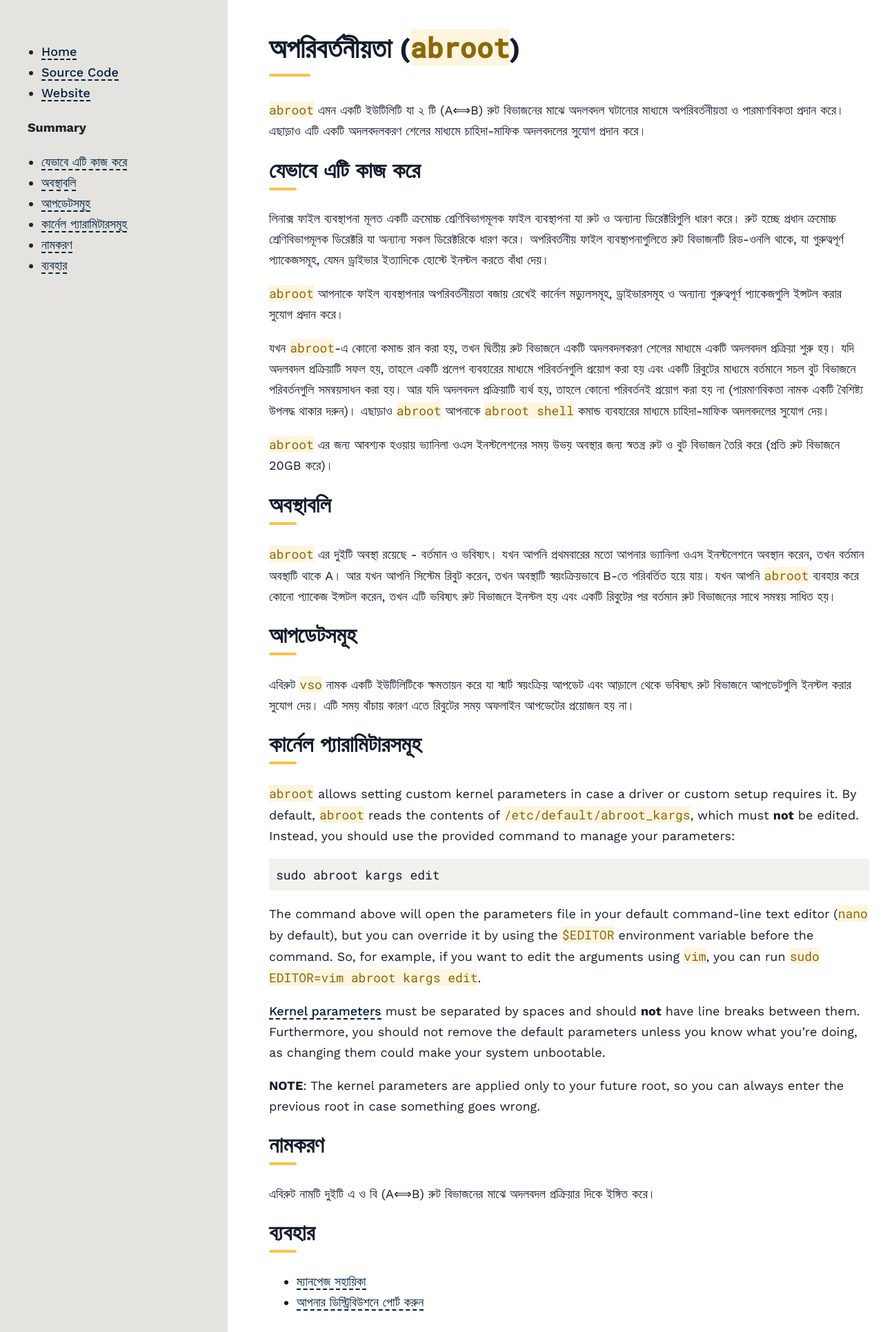
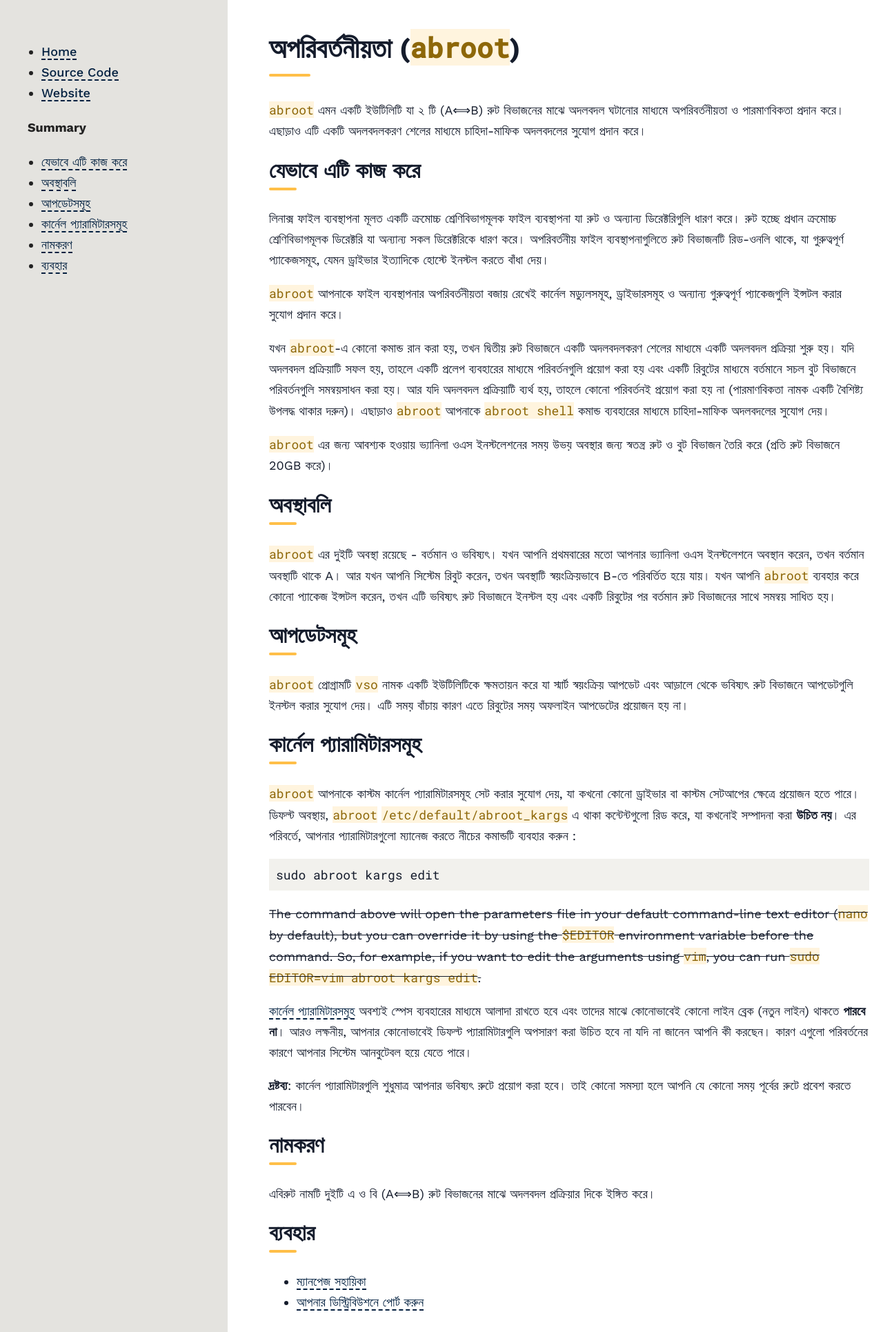
Before and after one commit to Vanilla-OS/documentation, a Jekyll site: the page built from docs/ABRoot/index.bn.md, in a window 1280 px wide. Shown: the whole page at 69% size. Built offline with Jekyll 4.4.1, drawn with Linux system fonts in a browser that asks for light colours.

Commit message:
Rest Of The BN Translation for ABRoot

````diff
--- a/docs/ABRoot/index.bn.md
+++ b/docs/ABRoot/index.bn.md
@@ -25,21 +25,21 @@ description: কীভাবে এবিরুট ব্যবহার কর
 
 ## আপডেটসমূহ
 
-এবিরুট `vso` নামক একটি ইউটিলিটিকে ক্ষমতায়ন করে যা স্মার্ট স্বয়ংক্রিয় আপডেট এবং আড়ালে থেকে ভবিষ্যৎ রুট বিভাজনে আপডেটগুলি ইনস্টল করার সুযোগ দেয়। এটি সময় বাঁচায় কারণ এতে রিবুটের সময় অফলাইন আপডেটের প্রয়োজন হয় না।
+`abroot` প্রোগ্রামটি `vso` নামক একটি ইউটিলিটিকে ক্ষমতায়ন করে যা স্মার্ট স্বয়ংক্রিয় আপডেট এবং আড়ালে থেকে ভবিষ্যৎ রুট বিভাজনে আপডেটগুলি ইনস্টল করার সুযোগ দেয়। এটি সময় বাঁচায় কারণ এতে রিবুটের সময় অফলাইন আপডেটের প্রয়োজন হয় না।
 
 ## কার্নেল প্যারামিটারসমূহ
 
-`abroot` allows setting custom kernel parameters in case a driver or custom setup requires it. By default, `abroot` reads the contents of `/etc/default/abroot_kargs`, which must **not** be edited. Instead, you should use the provided command to manage your parameters:
+`abroot` আপনাকে কাস্টম কার্নেল প্যারামিটারসমূহ সেট করার সুযোগ দেয়, যা কখনো কোনো ড্রাইভার বা কাস্টম সেটআপের ক্ষেত্রে প্রয়োজন হতে পারে। ডিফল্ট অবস্থায়, `abroot` `/etc/default/abroot_kargs` এ থাকা কন্টেন্টগুলো রিড করে, যা কখনোই সম্পাদনা করা **উচিত নয়**। এর পরিবর্তে, আপনার প্যারামিটারগুলো ম্যানেজ করতে নীচের কমান্ডটি ব্যবহার করুন :
 
 ```
 sudo abroot kargs edit
 ```
 
-The command above will open the parameters file in your default command-line text editor (`nano` by default), but you can override it by using the `$EDITOR` environment variable before the command. So, for example, if you want to edit the arguments using `vim`, you can run `sudo EDITOR=vim abroot kargs edit`.
+~~The command above will open the parameters file in your default command-line text editor (`nano` by default), but you can override it by using the `$EDITOR` environment variable before the command. So, for example, if you want to edit the arguments using `vim`, you can run `sudo EDITOR=vim abroot kargs edit`.~~
 
-[Kernel parameters](https://www.kernel.org/doc/html/v4.14/admin-guide/kernel-parameters.html) must be separated by spaces and should **not** have line breaks between them. Furthermore, you should not remove the default parameters unless you know what you're doing, as changing them could make your system unbootable.
+[কার্নেল প্যারামিটারসমূহ](https://www.kernel.org/doc/html/v4.14/admin-guide/kernel-parameters.html) অবশ্যই স্পেস ব্যবহারের মাধ্যমে আলাদা রাখতে হবে এবং তাদের মাঝে কোনোভাবেই কোনো লাইন ব্রেক (নতুন লাইন) থাকতে **পারবে না**। আরও লক্ষনীয়, আপনার কোনোভাবেই ডিফল্ট প্যারামিটারগুলি অপসারণ করা উচিত হবে না যদি না জানেন আপনি কী করছেন। কারণ এগুলো পরিবর্তনের কারণে আপনার সিস্টেম আনবুটেবল হয়ে যেতে পারে।
 
-**NOTE**: The kernel parameters are applied only to your future root, so you can always enter the previous root in case something goes wrong.
+**দ্রষ্টব্য**: কার্নেল প্যারামিটারগুলি শুধুমাত্র আপনার ভবিষ্যৎ রুটে প্রয়োগ করা হবে। তাই কোনো সমস্যা হলে আপনি যে কোনো সময় পূর্বের রুটে প্রবেশ করতে পারবেন।
 
 ## নামকরণ
 
````
